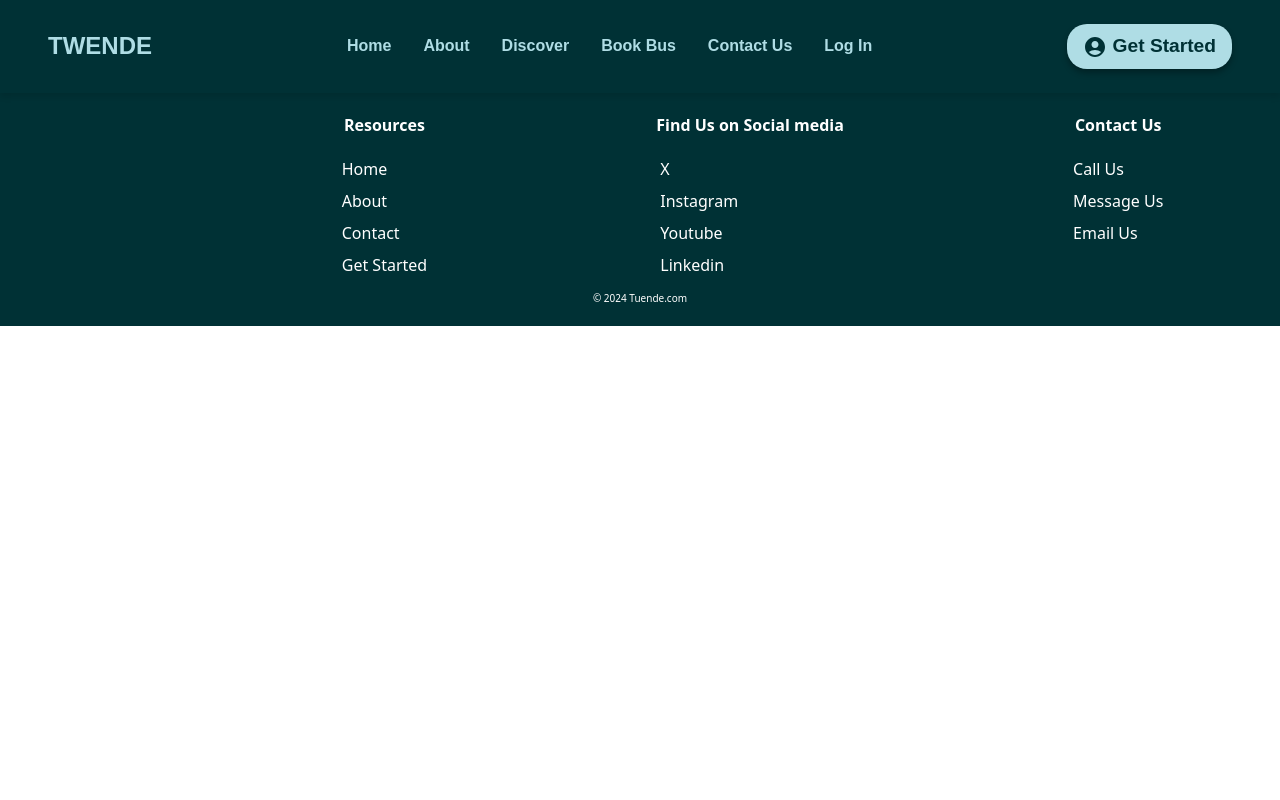
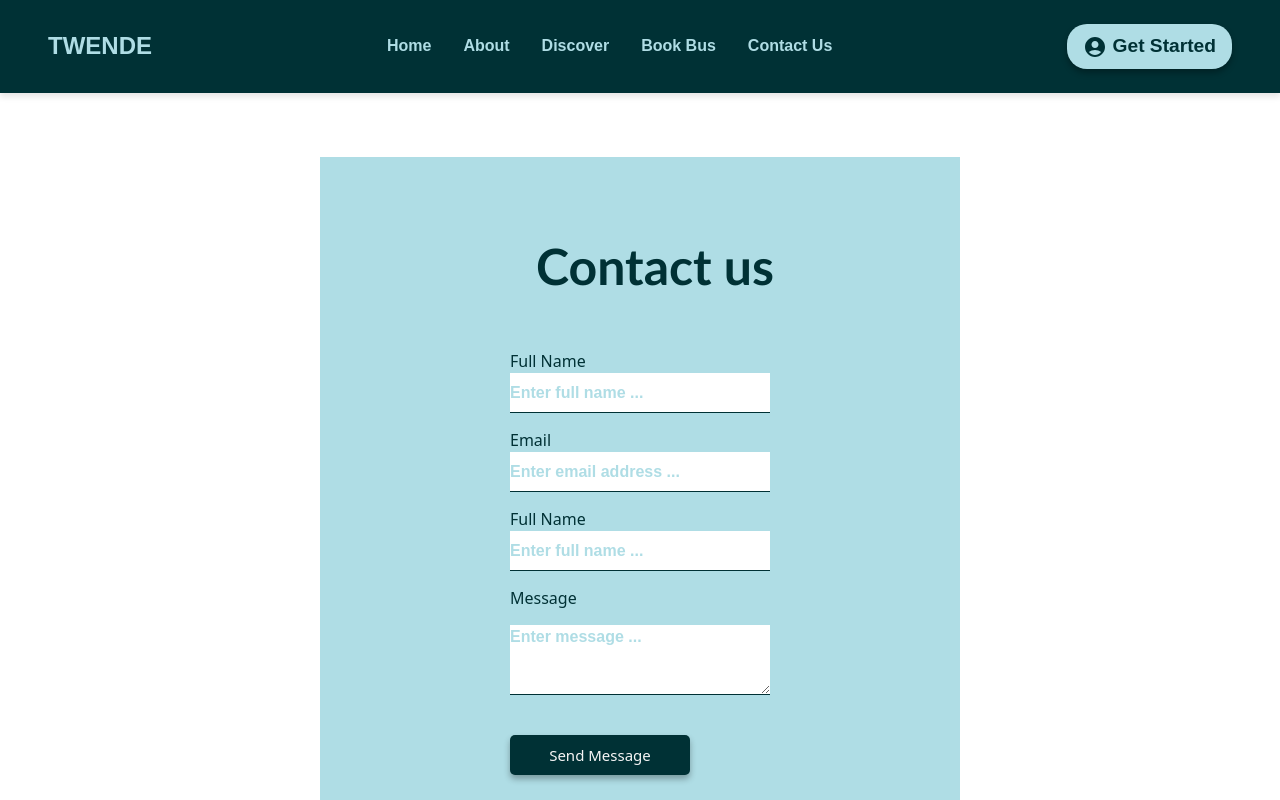
Before and after one commit to RobertOdhiz/twende, a React (Create React App) app in the folder client/: page /contact in a window 1280 px wide. Shown: the top 800 px of the page. Built offline with nearby package versions, Linux system fonts and the light colour scheme.

Commit message:
add login,sign up and contact

```diff
--- a/client/src/App.js
+++ b/client/src/App.js
@@ -6,6 +6,9 @@ import Navbar from './components/Navbar/Navbar';
 import Footer from './components/Footer/Footer';
 import { BrowserRouter as Router, Routes, Route } from 'react-router-dom';
 import Book from './Pages/Book';
+import Login from './Pages/auth/Login';
+import Signup from './Pages/auth/Signup';
+import Contact from './Pages/Contact';
 function App() {
     return (
 
@@ -16,6 +19,9 @@ function App() {
         <Routes>
          <Route path="/home" element={<Home />} />
          <Route path='/book' element={<Book />} />
+         <Route path='/login' element={<Login />} />
+         <Route path='/signup' element={<Signup />} />
+         <Route path='/contact' element={<Contact />} />
         </Routes>
          <Footer />
 
--- /dev/null
+++ b/client/src/Pages/Contact.js
@@ -0,0 +1,29 @@
+import React from 'react'
+import '../Styles/Contact.css'
+
+function Contact() {
+  return (
+    <div className='contactpage'>
+    <h1>Contact us</h1>
+
+
+      <form id='contact-form'  method="POST">
+        <label htmlFor='name'>Full Name</label>
+        <input name='name' placeholder='Enter full name ...' type="text" />
+        <label htmlFor='email'>Email</label>
+        <input name='email' placeholder='Enter email address ...' type="email" />
+        <label htmlFor='name'>Full Name</label>
+        <input name='name' placeholder='Enter full name ...' type="text" />
+        <label htmlFor='message'>Message</label>
+        <textarea name="message"  cols="30" rows="10" placeholder='Enter message ...' required></textarea>
+        <button type='submit'> Send Message</button>
+
+
+      </form>
+
+
+</div>
+)
+}
+
+export default Contact
--- /dev/null
+++ b/client/src/Pages/auth/Login.js
@@ -0,0 +1,61 @@
+import React, { useState } from 'react'
+import '../../Styles/Login.css';
+// import VisibilityIcon from '@mui/icons-material/Visibility';
+// import VisibilityOffIcon from '@mui/icons-material/VisibilityOff';
+import { Link } from 'react-router-dom';
+
+
+
+
+function Login() {
+    // const auth = getAuth();
+    const [email, setEmail] = useState('');
+    const [password, setPassword] = useState('');
+    // const [error, setError] = useState('');
+    // const navigate = useNavigate();
+    // const [isPasswordShown, setIsPasswordShown] = useState(false);
+
+
+
+  return (
+    <div className='authContainer'>
+    <div className="card">
+    {/* <p>{error}</p> */}
+
+    <form onSubmit={Login} className='form'>
+    <h1>Login</h1>
+
+      <label htmlFor="email">Email
+      <input
+        type='email'
+        placeholder='Enter email...'
+        value={email}
+        required
+        onChange={(e) => setEmail(e.target.value)}
+      />
+      </label>
+
+      <label htmlFor="password">Password
+      <input
+        name ='password'
+        // type={isPasswordShown ? 'text' : 'password'}
+        placeholder='Enter password...'
+        value={password}
+        required
+        onChange={(e) => setPassword(e.target.value)}
+
+      />
+       {/* <p className='visibility' onClick={() => setIsPasswordShown(!isPasswordShown)}>
+        {isPasswordShown ? <VisibilityOffIcon /> : <VisibilityIcon />}
+      </p> */}
+      </label>
+
+      <button className="bg-mint text-skyblue font-lighter py-2 px-4 w-40 h-19 my-10 rounded-2xl hover:bg-mint hover:text-white translate-x-left-65%">Log In</button>
+      </form>
+    <p className='log'>Don't have an account? <Link  className='link' to="/signup">Sign Up</Link></p>
+    </div>
+    </div>
+  )
+}
+
+export default Login
--- /dev/null
+++ b/client/src/Pages/auth/Signup.js
@@ -0,0 +1,57 @@
+import React, { useState } from 'react'
+import { Link } from 'react-router-dom'
+import '../../Styles/Signup.css'
+
+
+
+function Signup() {
+
+    const [Name, setName] = useState('');
+    const [email, setEmail] = useState('');
+    const [password, setPassword] = useState('');
+
+  return (
+    <div className='authContainer-sign'>
+    <div className="card">
+
+    <form onSubmit={Signup} className='form'>
+
+    <h1>Sign Up</h1>
+
+
+      <label htmlFor="name" >Name
+      <input type='text' placeholder='Enter name...' value={Name}name="name" required
+        onChange={(e) => setName(e.target.value)} />
+        </label>
+
+      <label htmlFor="email">Email
+      <input type='email' placeholder='Enter email...' value={email} name="email" required
+        onChange={(e) => setEmail(e.target.value)} />
+        </label>
+
+         <label htmlFor="password">Phone
+      <input type='number' placeholder='Enter phonenumber...' name="phonenumber" required
+        onChange={(e) => setPassword(e.target.value)} />
+        </label>
+
+
+
+      <label htmlFor="password">Password
+
+      <input type='password' placeholder='Enter password...' value={password} name="password" required
+        onChange={(e) => setPassword(e.target.value)} />
+        </label>
+
+
+        <button className="bg-mint text-skyblue font-lighter py-2 px-4 w-40 h-19 my-10 rounded-2xl hover:bg-mint hover:text-white translate-x-left-65%">Sign Up</button>
+
+
+    </form>
+    <p className='log'>Already have an account? <Link className='link' to="/login">Login</Link></p>
+  </div>
+
+  </div>
+    )
+}
+
+export default Signup
--- /dev/null
+++ b/client/src/Styles/Contact.css
@@ -0,0 +1,78 @@
+.contactpage {
+    height: 90vh;
+    display: flex;
+    flex-direction: column;
+    justify-content: center;
+    align-items: center;
+    margin: auto;
+    width: 50%;
+    background-color: #AFDDE5;
+    margin-top: 5%;
+    margin-bottom: 5%;
+
+  }
+
+  .contactpage h1 {
+    font-family: "Trebuchet MS", "Lucida Sans Unicode", "Lucida Grande",
+      "Lucida Sans", Arial, sans-serif;
+    font-weight: bold;
+    font-size: 50px;
+    margin-left: 30px;
+    color: #003135;
+  }
+
+  .contactpage form {
+    display: flex;
+    flex-direction: column;
+    padding: 30px;
+    width: 50%;
+    /* align-items: center; */
+    justify-content: center;
+  }
+
+  .contactpage  input {
+    height: 40px;
+    width: 100%;
+    border: none;
+    border-bottom: 1px solid #003135;
+    color: #003135;
+  }
+
+  .contactpage  textarea {
+    margin-top: 15px;
+    height: 70px;
+    width: 100%;
+    border: none;
+    border-bottom: 1px solid #003135;
+    color: #003135;
+  }
+ .contactpage input::placeholder,
+  textarea::placeholder {
+    font-weight: bold;
+    color: #AFDDE5;
+    font-family: Arial, Helvetica, sans-serif;
+  }
+  .contactpage  input:focus,
+  textarea:focus {
+    outline: none;
+  }
+
+  .contactpage form label {
+    margin-top: 15px;
+    color: #003135;
+  }
+
+  .contactpage form button {
+    margin-top: 40px;
+    width: 180px;
+    height: 40px;
+    border: none;
+    background-color: #003135;
+    color: whitesmoke;
+    font-size: 15px;
+    cursor: pointer;
+    align-items: center;
+    justify-content: center;
+    display: flex;
+    border-radius: 5px;
+  }
--- /dev/null
+++ b/client/src/Styles/Login.css
@@ -0,0 +1,65 @@
+.authContainer{
+    display: flex;
+    flex-wrap: wrap;
+    align-items: center;
+    justify-content: space-evenly;
+    margin: auto;
+    padding: 3em 0 3em 0;
+    margin-top: 20px;
+    box-shadow: 0 0.25em 1em rgba(0, 0, 0, 0);
+
+}
+
+.authContainer h1{
+    font-size: 30px;
+    color: #003135;
+}
+.authContainer .form{
+    color: #003135;
+    align-items: center;
+    display: flex;
+    flex-direction: column;
+    background-color: #AFDDE5;
+    padding: 20px;
+    justify-content: space-around;
+    border-radius: 5px;
+    box-shadow: 0 4px 8px 0 rgba(0, 0, 0, 0.2), 0 6px 20px 0 rgba(0, 0, 0, 0.19);
+    width: 30vw;
+    height: 60vh;
+    padding: 20px;
+    justify-content: space-around;
+}
+.authContainer .form input{
+    margin-left: 20px;
+    border: none;
+    padding: 10px;
+    border-radius: 10px;
+    box-shadow: 0 0.25em 1em rgba(116, 26, 26, 0);
+
+
+}
+
+
+.authContainer .googleButton{
+    width: 200px;
+    height: 40px;
+    border-radius: 15px;
+    border: none;
+    color: #003135;
+    background-color: white;
+}
+.authContainer .log{
+    align-items: center;
+    margin: auto;
+    display: flex;
+    justify-content: center;
+    flex-direction: row;
+    margin-top: 50px;
+    margin-bottom: 20px;
+}
+.authContainer .link{
+    color: #003135;
+    text-decoration: none;
+    margin-left: 20px;
+    font-weight: bold;
+}
--- /dev/null
+++ b/client/src/Styles/Signup.css
@@ -0,0 +1,67 @@
+.authContainer-sign{
+    /* width: 700px; */
+    display: flex;
+    flex-wrap: wrap;
+    align-items: center;
+    justify-content: space-evenly;
+    margin: auto;
+    padding: 3em 0 3em 0;
+    margin-top: 20px;
+    box-shadow: 0 0.25em 1em rgba(0, 0, 0, 0);
+
+}
+
+.authContainer-sign h1{
+    font-size: 30px;
+    color: #003135;
+}
+.authContainer-sign .form{
+    color: #003135;
+    align-items: center;
+    display: flex;
+    flex-direction: column;
+    background-color: #AFDDE5;
+    padding: 20px;
+    justify-content: space-around;
+    border-radius: 5px;
+    box-shadow: 0 4px 8px 0 rgba(0, 0, 0, 0.2), 0 6px 20px 0 rgba(0, 0, 0, 0.19);
+    width: 30vw;
+    height: 60vh;
+    padding: 20px;
+    justify-content: space-around;
+}
+.authContainer-sign .form input{
+    /* width: 500px; */
+    margin-left: 20px;
+    border: none;
+    padding: 10px;
+    border-radius: 10px;
+    box-shadow: 0 0.25em 1em rgba(116, 26, 26, 0);
+
+    /* background-color: transparent; */
+
+}
+.authContainer-sign .btn{
+    width: 100px;
+    height: 30px;
+    border-radius: 15px;
+    border: none;
+    color: #AFDDE5;
+    background-color: #003135;
+}
+
+.authContainer-sign .log{
+    align-items: center;
+    margin: auto;
+    display: flex;
+    justify-content: center;
+    flex-direction: row;
+    margin-top: 50px;
+    margin-bottom: 20px;
+}
+.authContainer-sign .link{
+    color: #003135;
+    text-decoration: none;
+    margin-left: 20px;
+    font-weight: bold;
+}
--- a/client/src/components/Navbar/Navbar.js
+++ b/client/src/components/Navbar/Navbar.js
@@ -16,7 +16,7 @@ function Navbar() {
             </Link>
 
             <div className="desktopMenu">
-                {['home', 'about', 'discover'].map((section, index) => (
+                {['home','about', 'discover'].map((section, index) => (
                     <ScrollLink
                         key={index}
                         activeClass="active"
@@ -32,7 +32,7 @@ function Navbar() {
                 ))}
                 <Link to="/book" className="desktopMenuListItem customLink">Book Bus</Link>
                 <Link to="/contact" className="desktopMenuListItem customLink">Contact Us</Link>
-                <Link to="/login" className="desktopMenuListItem customLink">Log In</Link>
+                {/* <Link to="/login" className="desktopMenuListItem customLink">Log In</Link> */}
             </div>
 
             <Link to="/Signup" className="getStartedBtn">
@@ -66,7 +66,7 @@ function Navbar() {
                     </ScrollLink>
                 ))}
                 <Link to="/book" className="listItem customLink" onClick={() => setShowMenu(false)}>Book Bus</Link>
-                <Link to="/login" className="listItem customLink" onClick={() => setShowMenu(false)}>Log In</Link>
+                {/* <Link to="/login" className="listItem customLink" onClick={() => setShowMenu(false)}>Log In</Link> */}
                 <Link to="/contact" className="listItem customLink" onClick={() => setShowMenu(false)}>Contact Us</Link>
                 <Link to="/Signup" className="listItem customLink" onClick={() => setShowMenu(false)}>Get Started</Link>
             </div>
```
